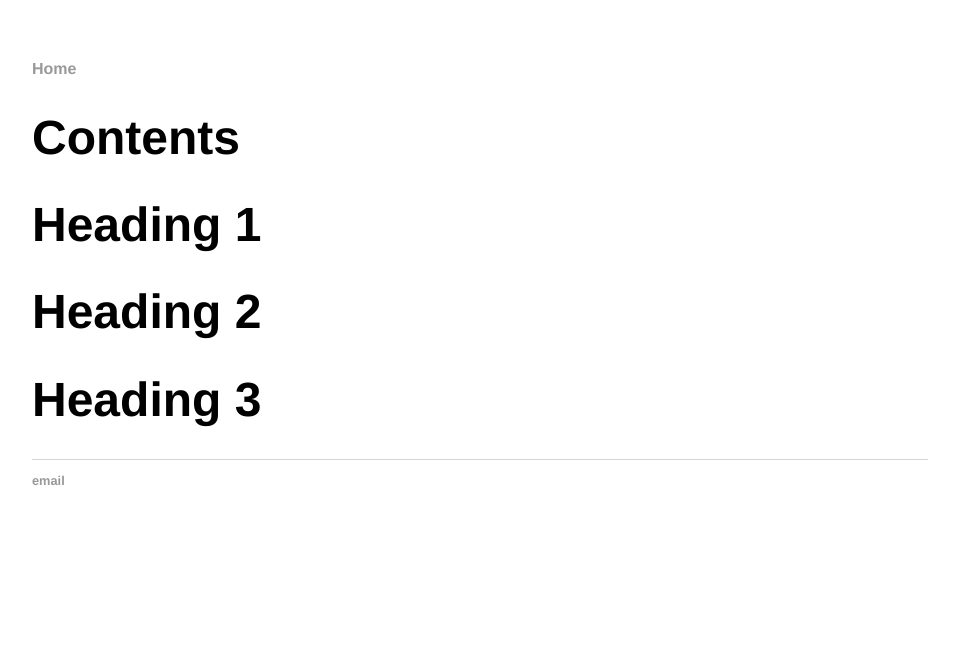
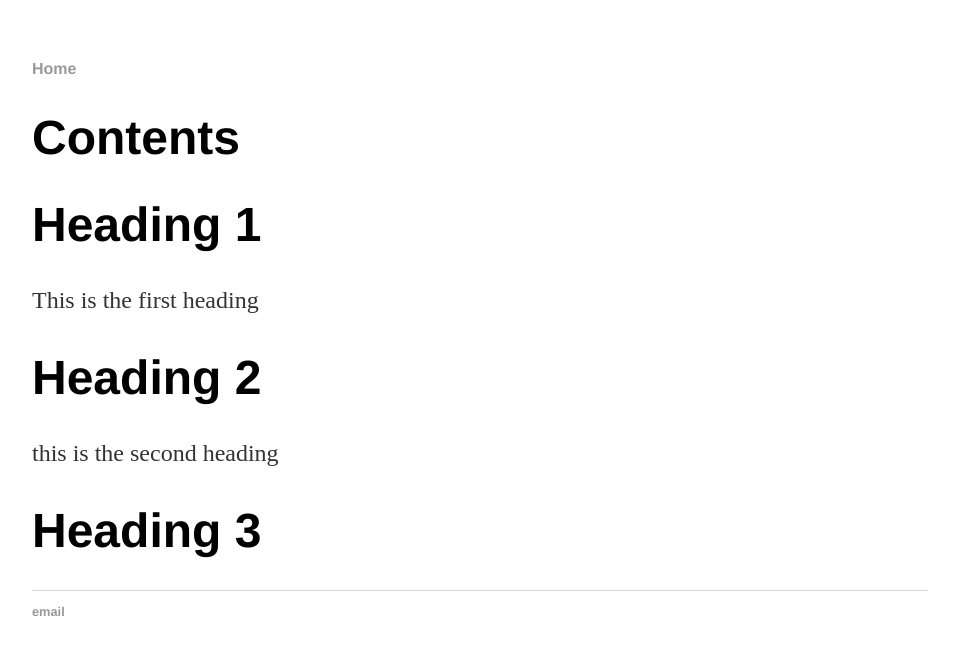
Before and after one commit to rhammett1/smf_dr_manual, a Jekyll site: the page built from manual/contents.md, in a window 1280 px wide. Shown: the top 655 px of the page, without its empty margins (160-1119 px from the left). Built offline with Jekyll 4.4.1, drawn with Linux system fonts in a browser that asks for light colours; our own code applies the rules of GitHub Pages for plain Markdown files.

Commit message:
Update contents.md

```diff
--- a/manual/contents.md
+++ b/manual/contents.md
@@ -2,5 +2,9 @@
 {:.no_toc}
 {:toc}
 # Heading 1
+This is the first heading
+
 # Heading 2
+this is the second heading
+
 # Heading 3
```
